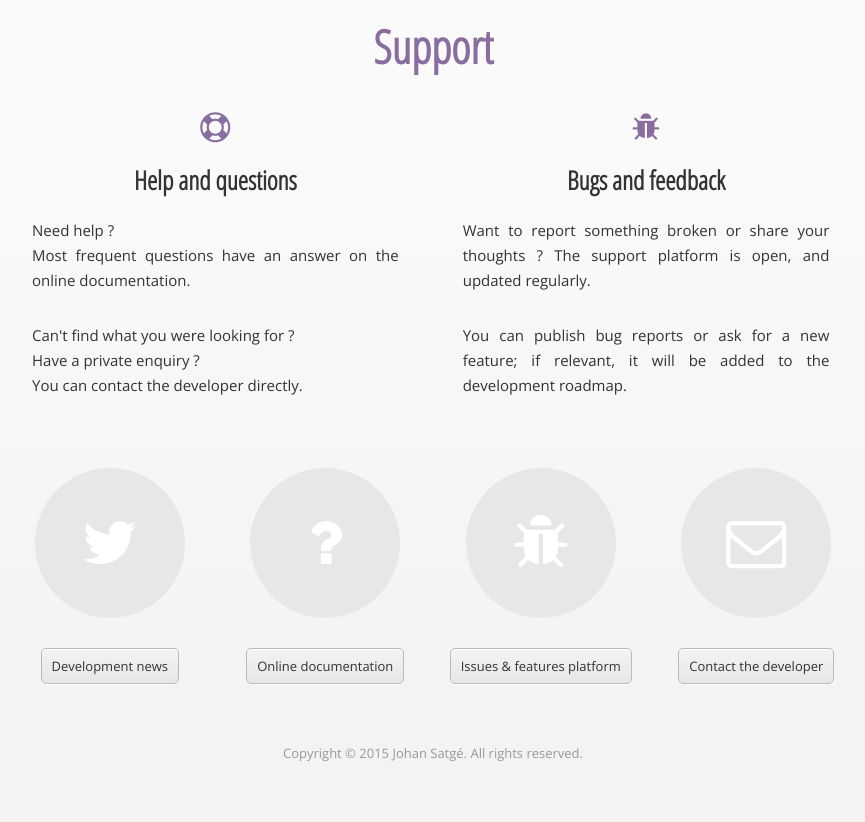
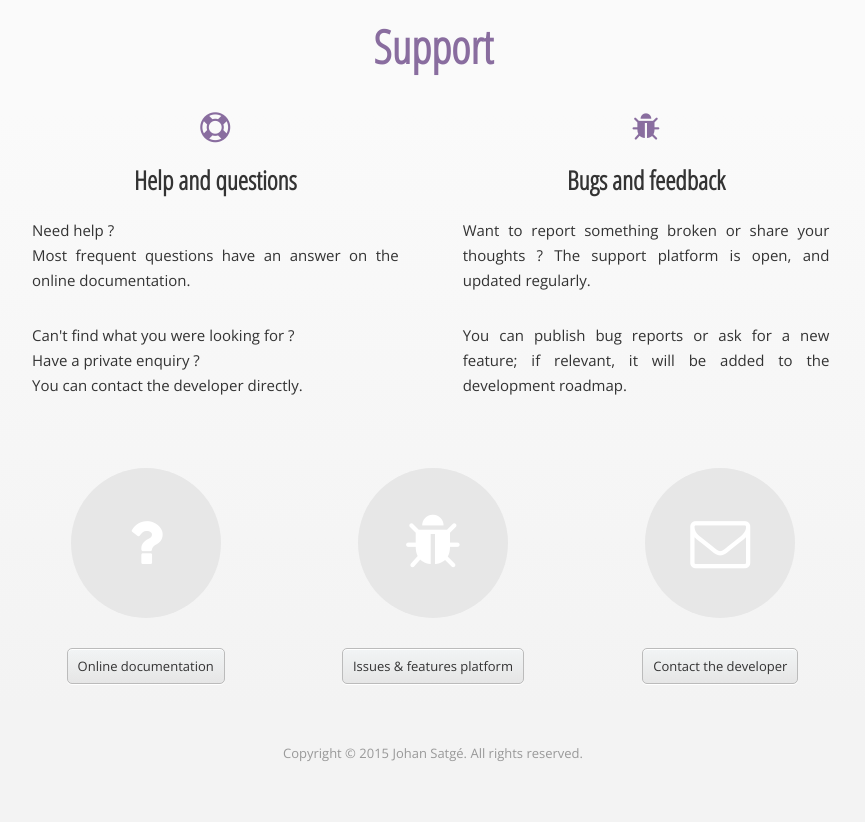
Before and after one commit to namagicapp/namagicapp.github.io, a plain HTML site: page index.html in a window 1280 px wide. Shown: the part 3496-4318 px from the top of the page, without its empty margins (207-1072 px from the left). Drawn offline with nearby package versions, Linux system fonts and the light colour scheme.

Commit message:
Removes Twitter link

```diff
--- a/assets/sass/_section.scss
+++ b/assets/sass/_section.scss
@@ -81,17 +81,13 @@ h3
         }
     }
 
-    .col4
+    .col3
     {
         float      : left;
-        width      : 25%;
+        width      : 33.33%;
         box-sizing : border-box;
         text-align : center;
         padding    : 0 10px 0 10px;
-
-        @media screen and (max-width : 800px) {
-            width : 50%;
-        }
 
         @media screen and (max-width : 600px) {
             width : 100%;
--- a/index.html
+++ b/index.html
@@ -212,15 +212,7 @@
                     </div>
                 </div>
                 <div class="inside">
-                    <div class="col4">
-                        <span>
-                            <i class="fa fa-twitter"></i>
-                        </span>
-                        <a target="_blank" href="https://twitter.com/namagicapp" class="js-track" data-track="twitterAccount">
-                            Development news
-                        </a>
-                    </div>
-                    <div class="col4">
+                    <div class="col3">
                         <span>
                             <i class="fa fa-question"></i>
                         </span>
@@ -228,7 +220,7 @@
                             Online documentation
                         </a>
                     </div>
-                    <div class="col4">
+                    <div class="col3">
                         <span>
                             <i class="fa fa-bug"></i>
                         </span>
@@ -236,7 +228,7 @@
                              Issues &amp; features platform
                         </a>
                     </div>
-                    <div class="col4">
+                    <div class="col3">
                         <span>
                             <i class="fa fa-envelope-o"></i>
                         </span>
```
Also changed, not shown: assets/css/main.css.
